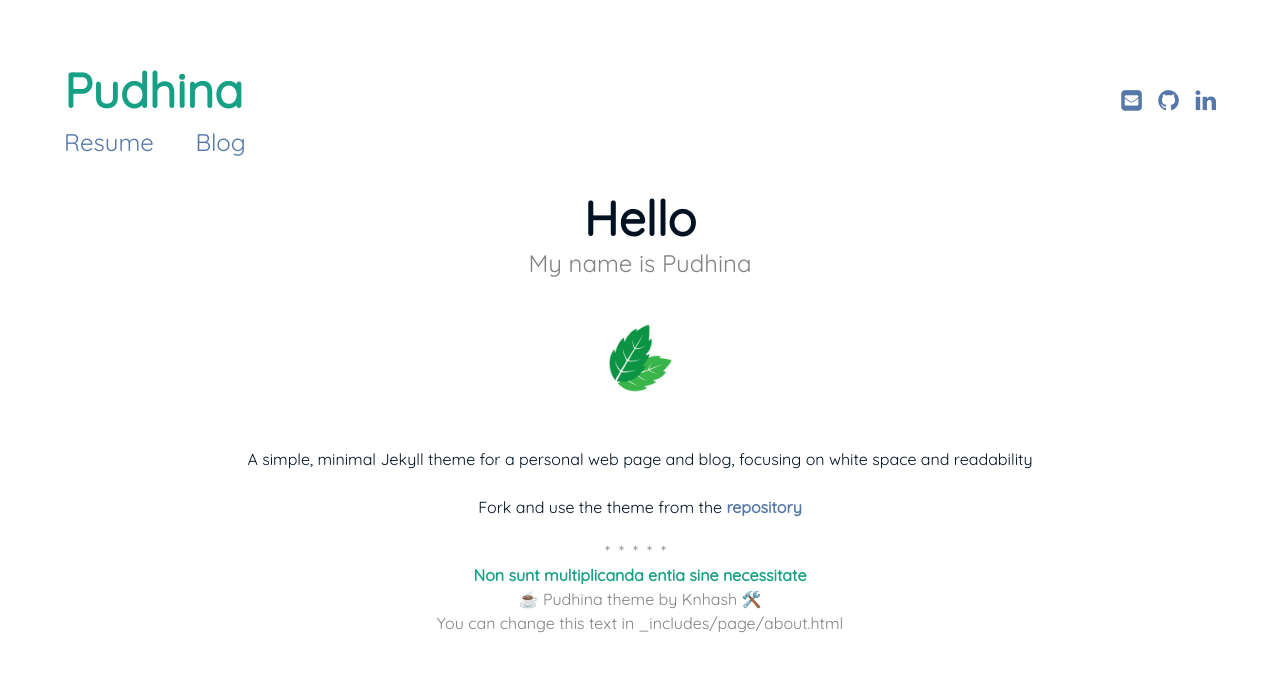
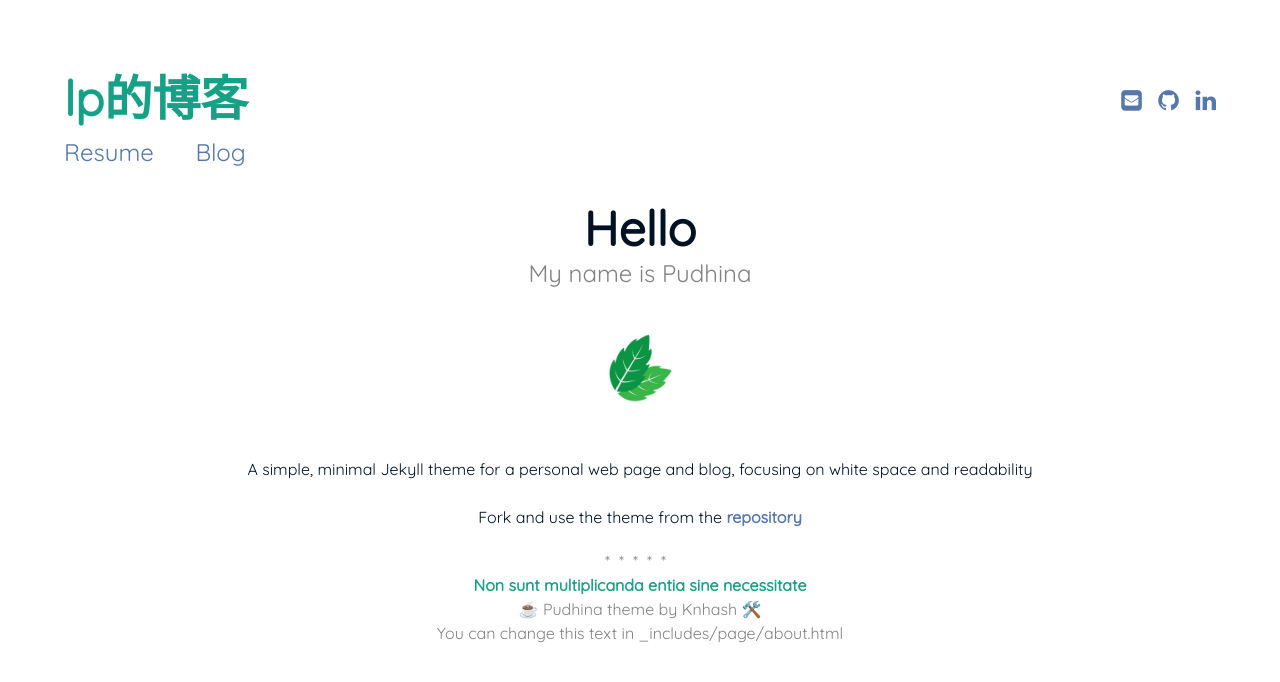
Before and after one commit to knhash/Pudhina, a Jekyll site: the page built from index.md, in a window 1280 px wide. Shown: the top 682 px of the page. Built offline with Jekyll 4.4.1, drawn with Linux system fonts in a browser that asks for light colours.

Commit message:
第一次提交

```diff
--- a/_config.yml
+++ b/_config.yml
@@ -1,13 +1,13 @@
 # Site settings
-title: Pudhina
+title: lp的博客
 description: >
   A simple, minimal Jekyll theme for a personal web page and blog, focusing on white space and readability
 
-baseurl: "/Pudhina" # the subpath of your site, e.g. /blog/
-url: "https://knhash.github.io" # the base hostname & protocol for your site
+baseurl: "" # the subpath of your site, e.g. /blog/
+url: "https://lp.github.io" # the base hostname & protocol for your site
 
 author:
-  fullname: Pudhina
+  fullname: lp
   github: github
   linkedin: linkedin
   email: example@email.com
```
